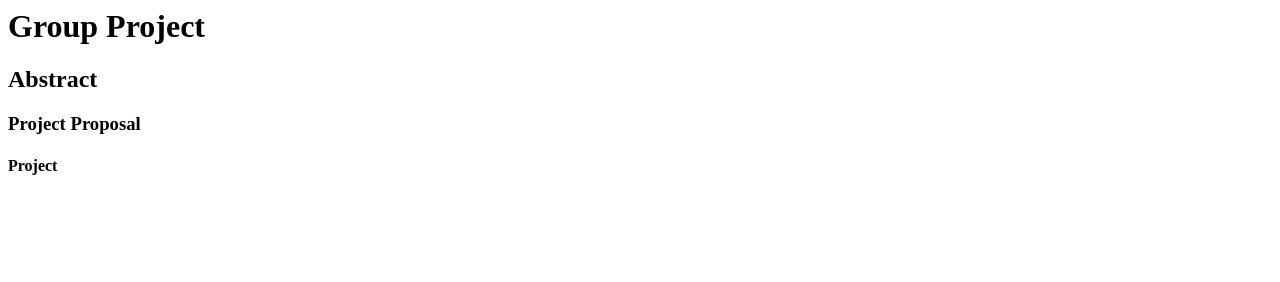
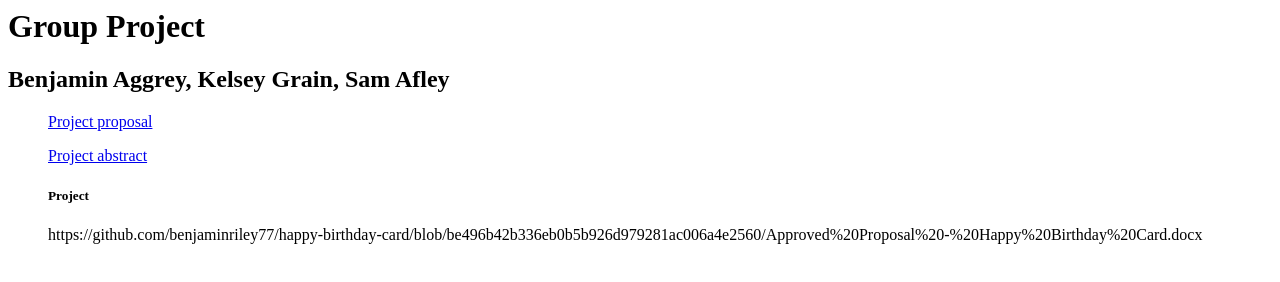
Before and after one commit to benjaminriley77/happy-birthday-card, a plain HTML site: page index.html in a window 1280 px wide. Drawn offline with Linux system fonts and the light colour scheme.

Commit message:
Update index.html

```diff
--- a/index.html
+++ b/index.html
@@ -1,10 +1,14 @@
 <h1>Group Project</h1>
 
 
-<h2>Abstract</h2>
+<h2>Benjamin Aggrey, Kelsey Grain, Sam Afley</h2>
 
 
-<h3>Project Proposal</h3>
+<ul>
+  <p><p styles="font-size:30px"><a href="abstract"> Project proposal </a><p>
+  <p><p styles="font-size:30px"><a href="Approved Proposal - Happy Birthday Card"> Project abstract </a><p>
 
 
-<h4>Project</h4>
+
+<h5>Project</h5>
+https://github.com/benjaminriley77/happy-birthday-card/blob/be496b42b336eb0b5b926d979281ac006a4e2560/Approved%20Proposal%20-%20Happy%20Birthday%20Card.docx
```
